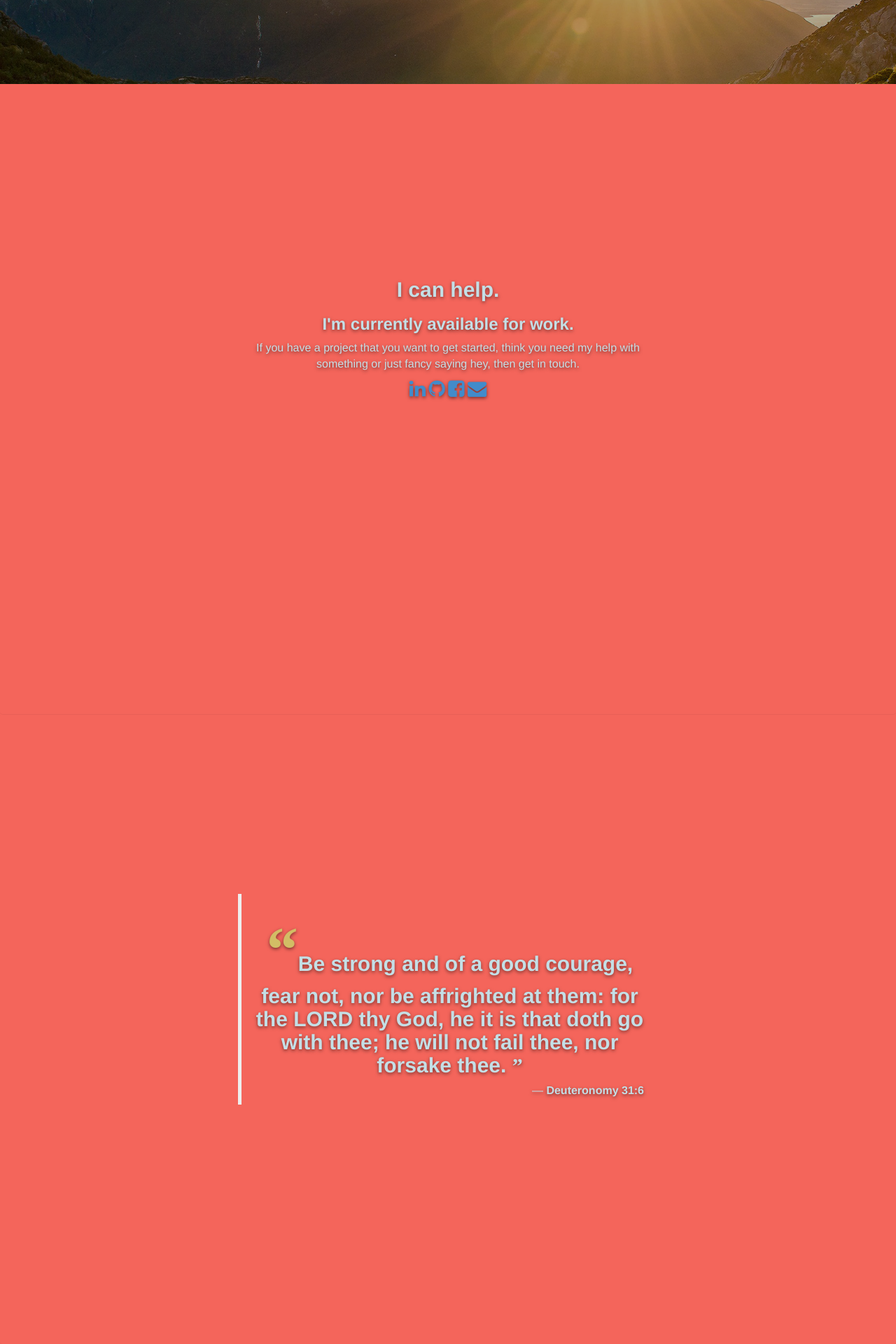
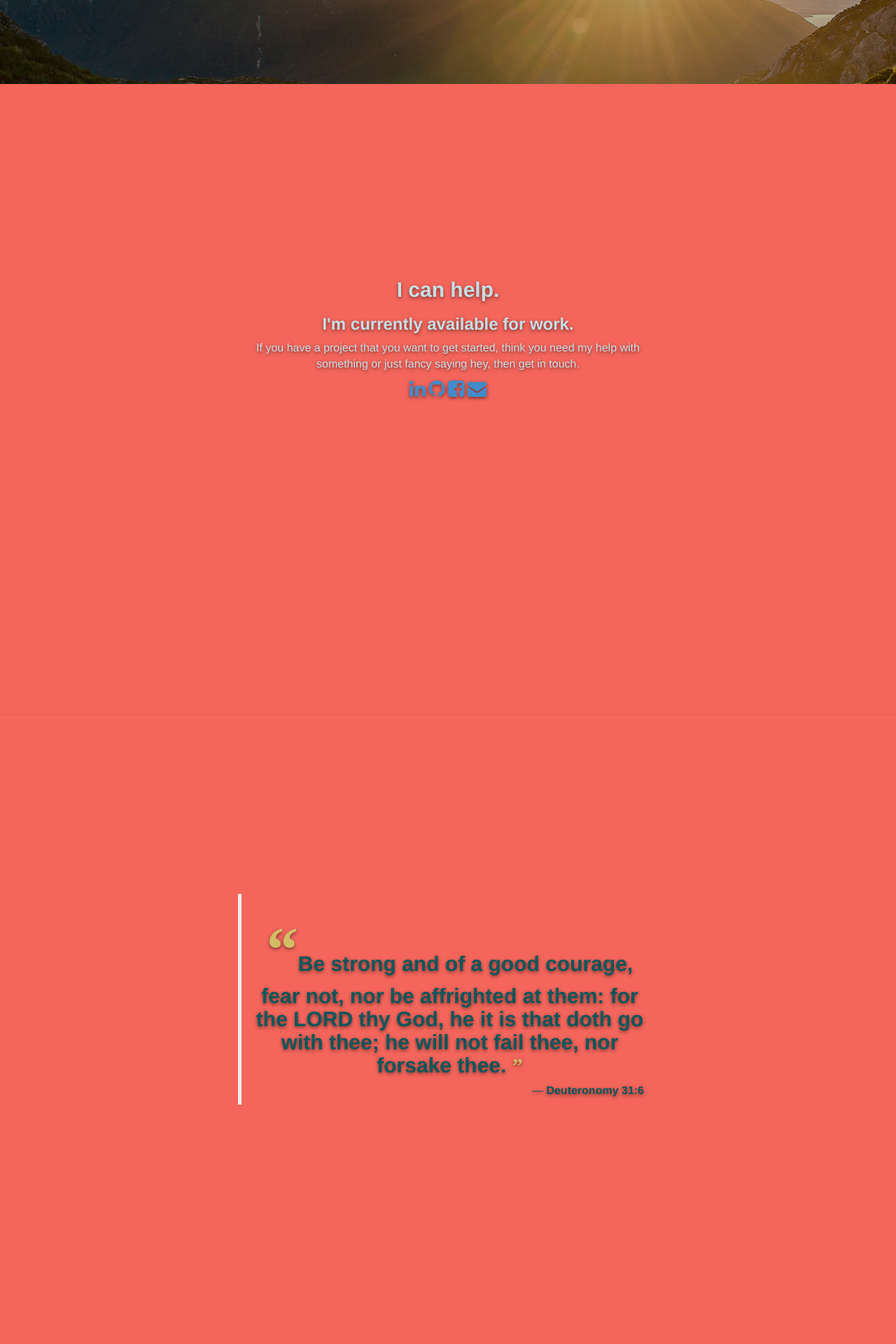
Before and after one commit to flying3615/flying3615.github.io, a Jekyll site: the page built from index.html, in a window 1280 px wide. Shown: the part 3130-5050 px from the top of the page at 70% size. Built offline with Jekyll 4.4.1, drawn with Linux system fonts in a browser that asks for light colours; nearby versions of some CDN libraries.

Commit message:
color changes

```diff
--- a/_includes/header.html
+++ b/_includes/header.html
@@ -1,7 +1,7 @@
 <div class="header">
 	<ul class="nav nav-pills pull-right">
 		<!-- <li class="{{ page.projects }}"><a href="/projects" title="Projects">Projects</a></li> -->
-		<li class="{{ page.notes }}"><a href="/blog" title="Blog">Blog</a></li>
+		<li class="{{ page.blog }}"><a href="/blog" title="Blog">Blog</a></li>
 		<li class="{{ page.cv }}"><a href="/cv" title="CV">CV</a></li>
 		<!--<li class="{{ page.contact }}"><a href="/contact" title="Contact">Contact</a></li>-->
 	</ul>
--- a/blog/index.html
+++ b/blog/index.html
@@ -1,10 +1,10 @@
 ---
 layout: default
 title: Yufei Liu's Blog
+blog: active
 home: passive
 cv: passive
 projects: passive
-blog: active
 ---
 <div class="container">
     <h1>{{ page.title }}</h1>
--- a/css/style.css
+++ b/css/style.css
@@ -32,7 +32,7 @@
 
 body.thundercloud{
     background-image: none;
-    background-color: #de7a22;
+    background-color: #c4dfe6;
     transition: all 2s ease-out;
 }
 
@@ -404,7 +404,7 @@
 }
 
 blockquote p.credit {
-    color: #c4dfe6;
+    color: #07575b;
     margin-top: 0;
     padding-left: 20px;
     line-height: 1.3em;
@@ -427,7 +427,12 @@
     font-family: serif;
 }
 
+blockquote h2.quote{
+    color: #07575b;
+}
+
 blockquote h2.quote::after {
     content: '\201d';
     font-family: serif;
+    color: #d2bd65;
 }
--- a/js/custom.js
+++ b/js/custom.js
@@ -60,7 +60,7 @@
     //Timeline loading
     var tl = new TimelineLite();
     tl
-        .from('body > div.header > h3',0.5,{y:-25,autoAlpha:0,ease:Power1.easeOut})
+        .from('body > div.header > h3 > a',0.5,{y:-25,autoAlpha:0,ease:Power1.easeOut})
         .from('.go_myself',0.5,{y:-25,autoAlpha:0,ease:Power1.easeOut},'-=0.15')
         .from('#self-taught',0.5,{y:-25,autoAlpha:0,ease:Power1.easeOut},'-=0.15')
         .from('#self-desc',0.5,{y:-25,autoAlpha:0,ease:Power1.easeOut},'-=0.15')
```
